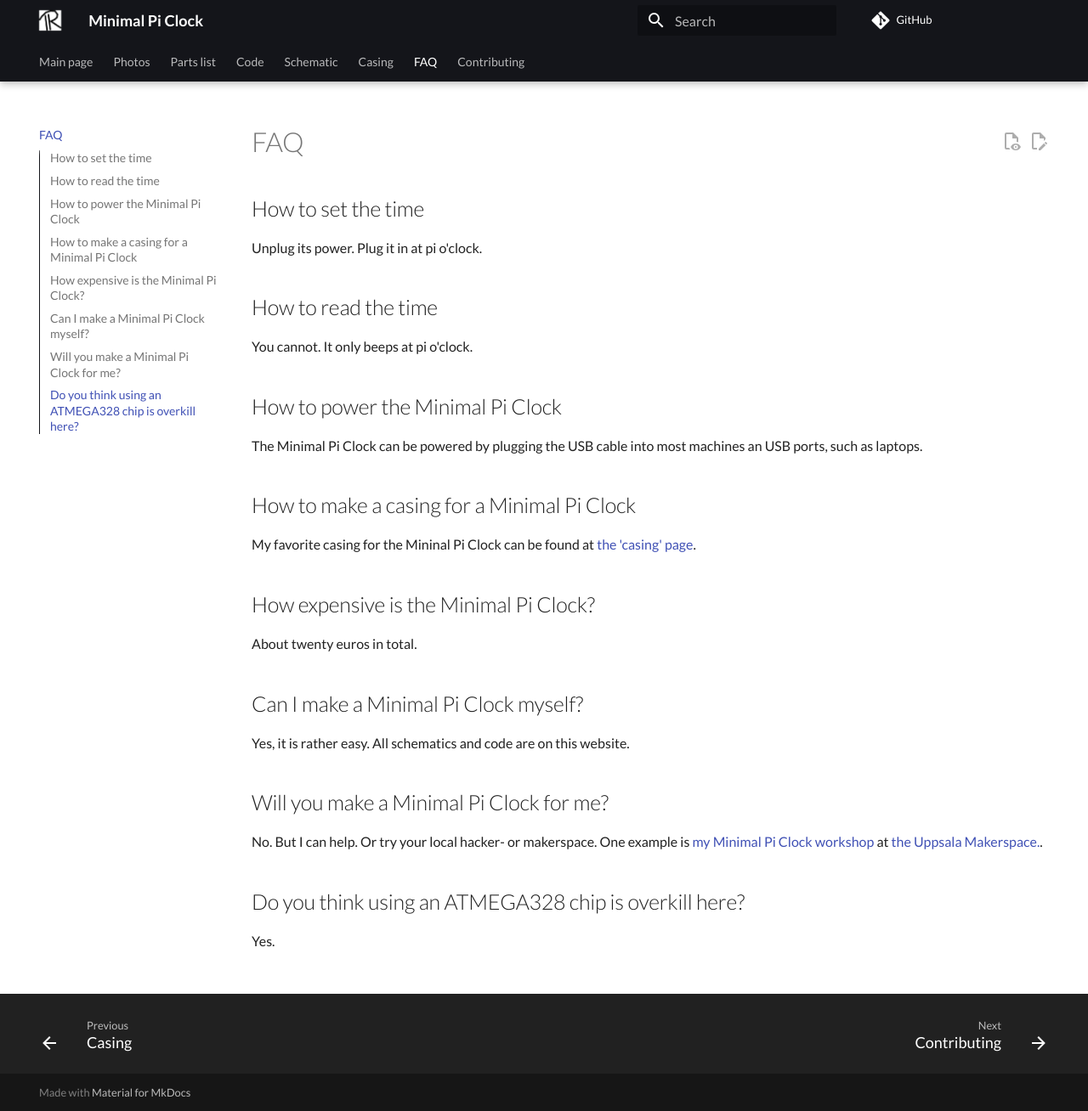
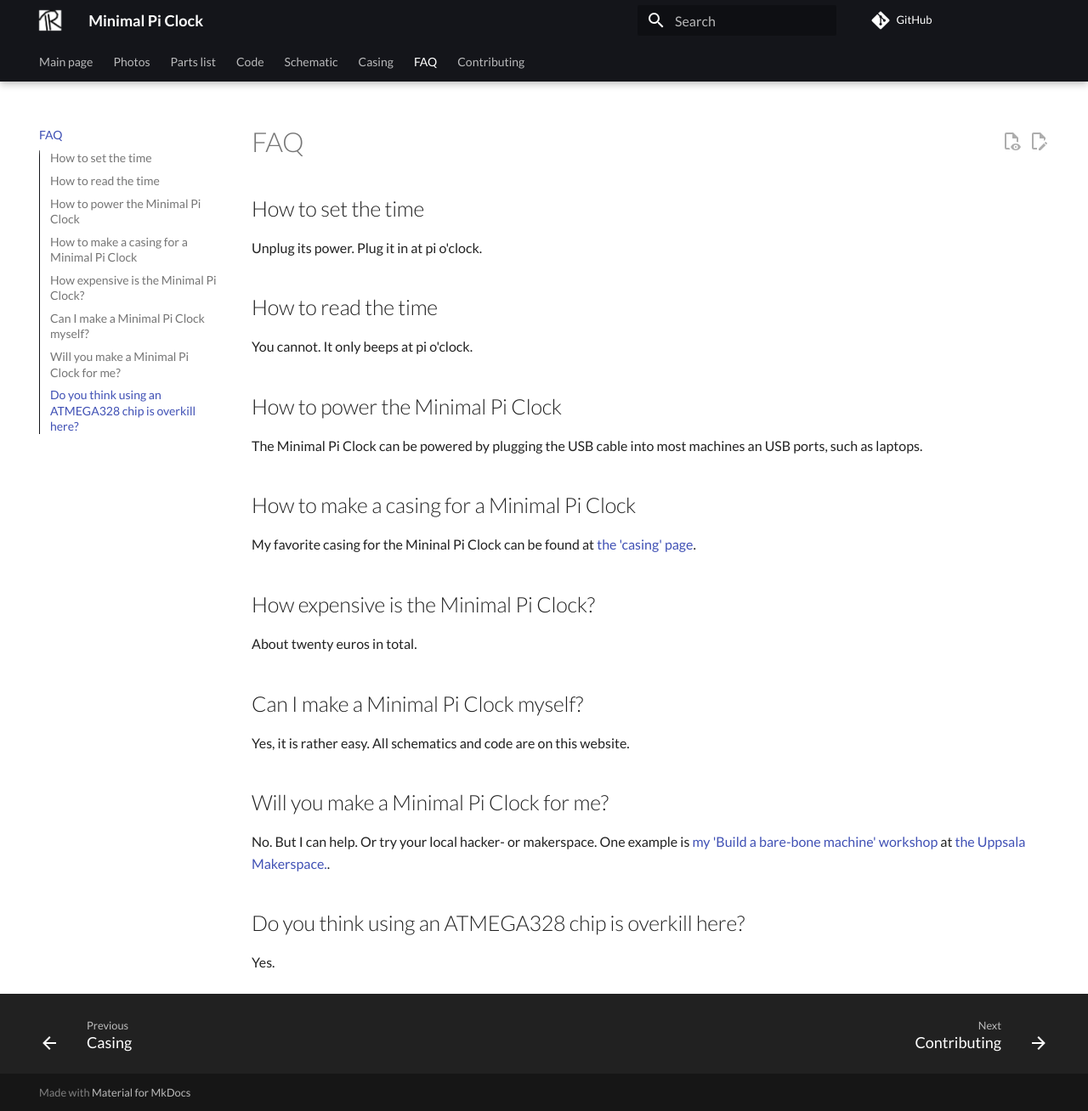
Before and after one commit to richelbilderbeek/MinimalPiClock, an MkDocs documentation site: the page built from docs/faq.md, in a window 1280 px wide and 1308 px high. Shown: the whole window at 85% size. Built offline with MkDocs 1.6.1 and Material for MkDocs 9.7.7, drawn with Linux system fonts in a browser that asks for light colours; comment, search, counter and statistics services are not loaded.

Commit message:
Fix link

```diff
--- a/docs/faq.md
+++ b/docs/faq.md
@@ -31,7 +31,7 @@ Yes, it is rather easy. All schematics and code are on this website.
 
 No. But I can help. Or try your local hacker- or makerspace.
 One example is
-[my Minimal Pi Clock workshop](https://richelbilderbeek.github.io/pi_clock_workshop/)
+[my 'Build a bare-bone machine' workshop](https://richelbilderbeek.github.io/build_bare_bone_arduino_machine_workshop/)
 at [the Uppsala Makerspace.](https://www.uppsalamakerspace.se/).
 
 ## Do you think using an ATMEGA328 chip is overkill here?
```
